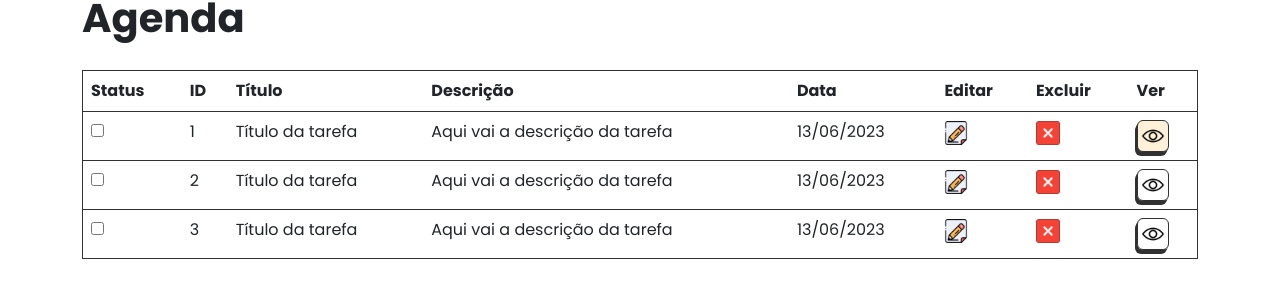
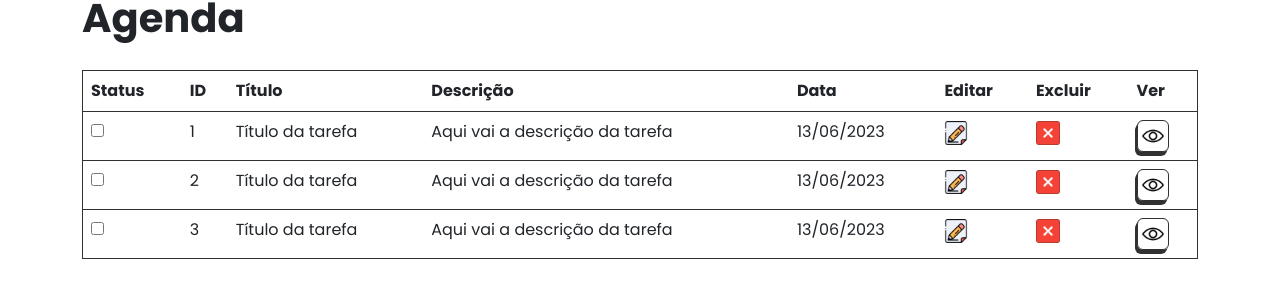
Before and after one commit to jao338/ListaTarefas, a PHP site: page / in a window 1280 px wide, with the pointer over the restyled element. Shown: the part 126-426 px from the top of the page. Run offline with PHP 8.4, Linux system fonts and the light colour scheme.

Commit message:
Algo de errado nao esta certo

```diff
--- a/css/style.css
+++ b/css/style.css
@@ -49,12 +49,8 @@
     box-shadow: -1px 2px 0 #313131, -2px 4px 0 #313131 !important;
 }
 
-#btn-view:hover{
-    background-color: #fff0d7;
-}
 
 #btn-view:active{
-    background-color: #ffdc9f;
     box-shadow: inset -2px 2px 0 #313131 !important;
 }
 
```
